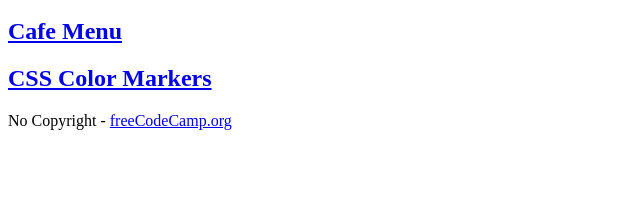
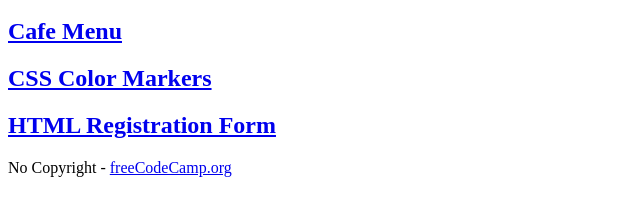
Before and after one commit to MGBid/freecodecamp-ResponsiveWebDesignCertification, a plain HTML site: page index.html in a window 1280 px wide. Shown: the part 109-324 px from the top of the page, without its empty margins (0-640 px from the left). Drawn offline with Linux system fonts and the light colour scheme.

Commit message:
Update file index.html

```diff
--- a/index.html
+++ b/index.html
@@ -22,6 +22,11 @@
           <a href="./css-colors/css-colors.html">CSS Color Markers</a>
         </h2>
       </section>
+      <section>
+        <h2>
+          <a href="./html-form/">HTML Registration Form</a>
+        </h2>
+      </section>
     </main>
     <footer>
       <p>
```
